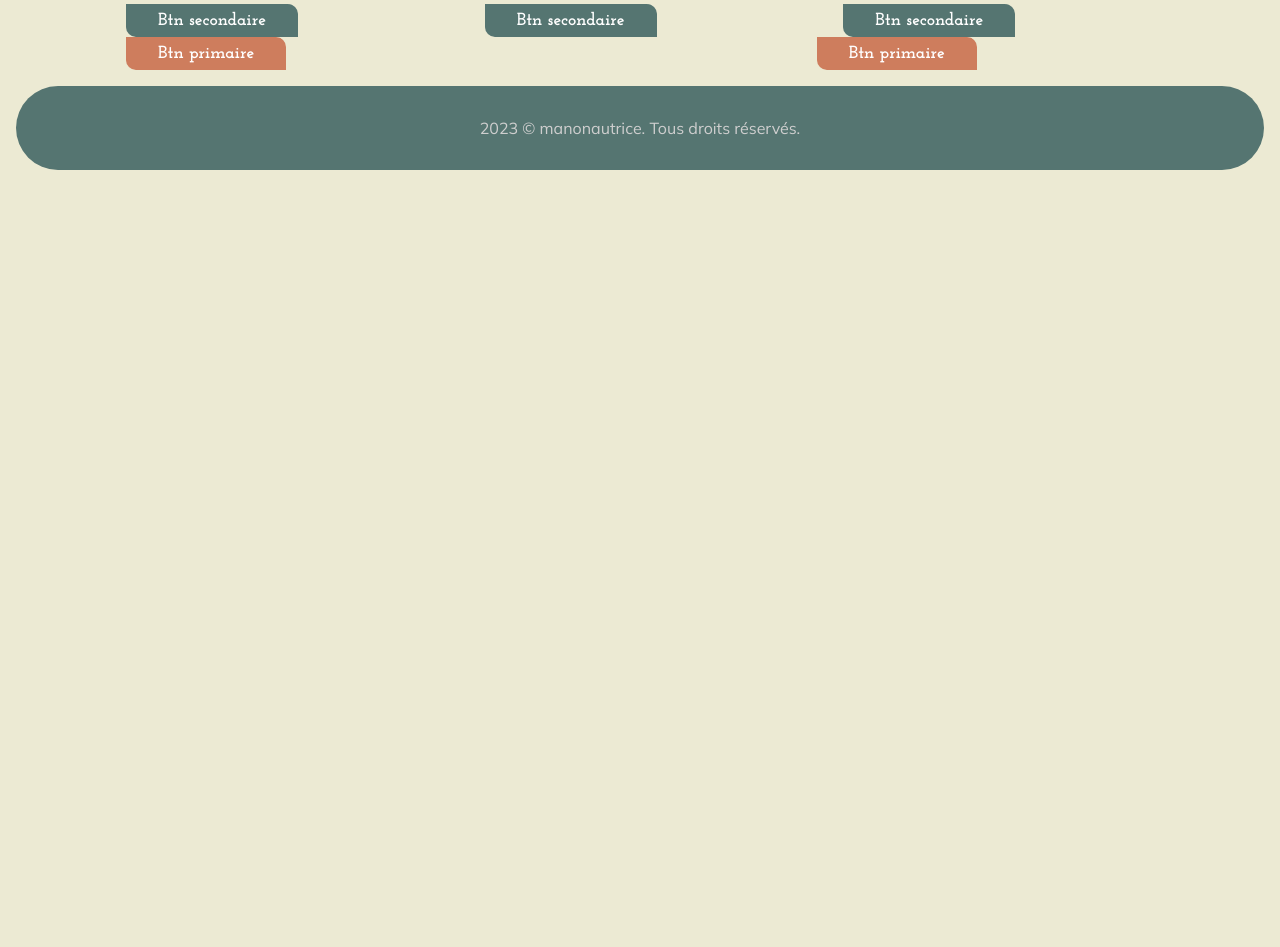
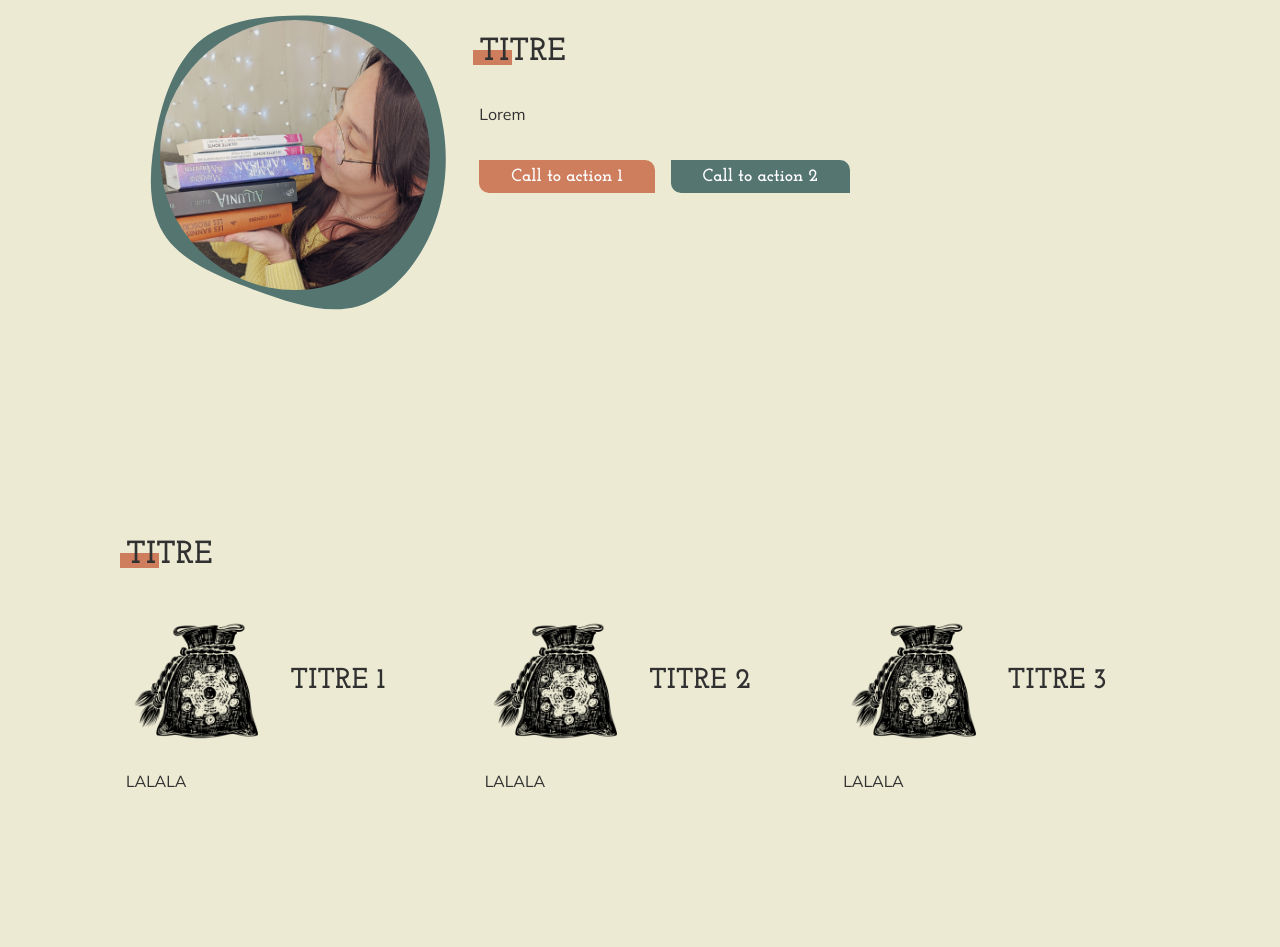
Before and after one commit to manonBr/manonautrice, a React (Vite) app in the folder client/: page / in a window 1280 px wide. Shown: the part 325-1272 px from the top of the page. Before the commit the page ends 800 px from the top, so only its background shows below. Built offline with nearby package versions, Linux system fonts and the light colour scheme.

Commit message:
:feat: Adding content architecture to page Home

```diff
--- a/client/src/App.scss
+++ b/client/src/App.scss
@@ -112,41 +112,7 @@ section:not(:first-of-type) {
   }
 }
 
-// PRESENTATION
 
-.presentation {
-  &__img {
-    width: 60%;
-    height: 0;
-    border-radius: 50%;
-    background-image: url('/dist/assets/img/portrait.jpg');
-    background-size: cover;
-    background-repeat: no-repeat;
-    background-position: center;
-    margin: auto;
-    margin-top: 1rem;
-    padding-bottom: 60%;
-    position: relative;
-    &::before {
-      content: url(/dist/assets/img/blob.svg);
-      position: absolute;
-      width: 140%;
-      height: 120%;
-      z-index: -1;
-      bottom: 0rem;
-      left: -3rem;
-    }
-  }
-  &__content {
-    margin-top: 2rem;
-  }
-  &__links {
-    margin-top: 2rem;
-    a {
-      margin-top: 1rem;
-    }
-  }
-}
 
 
 // INSPIRATIONS
--- a/client/src/pages/Home.jsx
+++ b/client/src/pages/Home.jsx
@@ -1,8 +1,44 @@
+import React from "react"
+import "./Home.scss"
+import { Column, Columns } from "../layouts/Columns.layouts"
+import { Heading } from "../features/elements/Headings.features"
+import Button from "../features/forms/button.features"
+import Inspiration from "../features/blocs/Inspiration.features"
+
 const Home = () => {
     return (
-        <div className="Home">
-           <p>Home</p>
-        </div>
+        <>
+            <section className="presentation">
+                <Columns number="2" layout="rightBigger" className="section__container">
+                        <Column className="presentation__img"></Column>
+                        <Column className="presentation__content">
+                            <Heading level="primary">Titre</Heading>
+                            <p>Lorem</p>
+                            <div className="presentation__links">
+                                <Button link="#" type="primary">Call to action 1</Button>
+                                <Button link="#" type="secondary">Call to action 2</Button>
+                            </div>
+                        </Column>
+                </Columns>
+            </section>
+
+            <section className="inspirations">
+                <div className="section__container">
+                    <Heading level="primary">Titre</Heading>
+                    <Columns number="three" className="inspirations__container">
+                        <Column className="inspirations__item">
+                            <Inspiration title="Titre 1" image="/img/fantasy.png" altTag="Illustration fantasy">LALALA</Inspiration>
+                        </Column>
+                        <Column className="inspirations__item">
+                            <Inspiration title="Titre 2" image="/img/fantasy.png" altTag="Illustration fantasy">LALALA</Inspiration>
+                        </Column>
+                        <Column className="inspirations__item">
+                            <Inspiration title="Titre 3" image="/img/fantasy.png" altTag="Illustration fantasy">LALALA</Inspiration>
+                        </Column>
+                    </Columns>
+                </div>
+            </section>
+        </>
     )
 }
 
--- /dev/null
+++ b/client/src/pages/Home.scss
@@ -0,0 +1,126 @@
+@import '../config.scss';
+
+// PRESENTATION
+
+.presentation {
+    &__img {
+        width: 60%;
+        height: 0;
+        border-radius: 50%;
+        background-image: url('/img/portrait.jpg');
+        background-size: cover;
+        background-repeat: no-repeat;
+        background-position: center;
+        margin: auto;
+        margin-top: 1rem;
+        padding-bottom: 60%;
+        position: relative;
+        &::before {
+            content: url(/img/blob.svg);
+            position: absolute;
+            width: 140%;
+            height: 120%;
+            z-index: -1;
+            bottom: 0rem;
+            left: -3rem;
+        }
+    }
+    &__content {
+        margin-top: 2rem;
+    }
+    &__links {
+        margin-top: 2rem;
+        a {
+            margin-top: 1rem;
+        }
+    }
+  }
+
+// INSPIRATIONS
+
+.inspirations {
+    margin-top: 3rem;
+    &__item {
+      margin-bottom: 5rem;
+      transition: 0.2s;
+      &:hover,
+      &:active,
+      &:focus {
+        transform: scale(1.05);
+        transition: 0.2s;
+        img {
+          transform: rotate(15deg);
+          transition: 0.2s;
+        }
+      }
+    }
+  }
+
+  /*
+ * MIN-WIDTH : 576px
+ */
+@media (min-width:$small) {
+
+    // PRESENTATION
+    .presentation {
+        &__img {
+        width: 50%;
+        padding-bottom: 50%;
+        }
+    }
+
+}
+
+
+  /*
+ * MIN-WIDTH : 768px
+ */
+@media (min-width:$medium) {
+
+    // PRESENTATION
+    .presentation {
+        &__img {
+            position: relative;
+            width: 80%;
+            padding-bottom: 80%;
+        }
+        &__content {
+        .title {
+            margin-bottom: 2rem;
+        }
+        }
+        &__links {
+        a {
+            margin-top: 0;
+            margin-right: 1rem;
+        }
+        }
+        .section__container {
+            @include columns(1,2);
+            gap: 1rem;
+        }
+    }
+    // INSPIRATIONS
+    .inspirations {
+        &__container {
+            @include columns(2);
+            grid-gap: 3rem;
+        }
+        &__item {
+            margin-bottom: 2rem;
+        }
+    }
+}
+
+/*
+ * MIN-WIDTH : 992px
+ */
+ @media (min-width:$large) {
+    // INSPIRATIONS
+    .inspirations {
+        &__container {
+            @include columns(3);
+        }
+    }
+
+}
--- a/client/src/responsive.scss
+++ b/client/src/responsive.scss
@@ -1,19 +1,3 @@
-/*
- * MIN-WIDTH : 576px
- */
- @media (min-width:$small) {
-
-    // PRESENTATION
-
-    .presentation {
-        &__img {
-        width: 50%;
-        padding-bottom: 50%;
-        }
-    }
-
-}
-
 /*
  * MIN-WIDTH : 768px
  */
@@ -72,51 +56,6 @@
     //     }
     // }
 
-    // PRESENTATION
-
-    .presentation {
-        &__img {
-            position: relative;
-            width: 80%;
-            padding-bottom: 80%;
-            // &::before {
-            //     content: url(/dist/assets/img/blob.svg);
-            //     position: absolute;
-            //     width: 140%;
-            //     height: 120%;
-            //     z-index: -1;
-            //     bottom: 0rem;
-            //     left: -3rem;
-            // }
-        }
-        &__content {
-            .title {
-                margin-bottom: 2rem;
-            }
-        }
-        &__links {
-            a {
-                margin-top: 0;
-                margin-right: 1rem;
-            }
-        }
-        .section__container {
-            @include columns(1,2);
-            gap: 1rem;
-        }
-    }
-
-    // INSPIRATIONS
-    .inspirations {
-        &__container {
-            @include columns(2);
-            grid-gap: 3rem;
-        }
-        &__item {
-            margin-bottom: 2rem;
-        }
-    }
-
     // SOCIALS
 
     .socials {
@@ -133,19 +72,6 @@
                 width: 80px;
                 margin: 2rem;
             }
-        }
-    }
-
-}
-
-/*
- * MIN-WIDTH : 992px
- */
-@media (min-width:$large) {
-    // INSPIRATIONS
-    .inspirations {
-        &__container {
-            @include columns(3);
         }
     }
 
```
